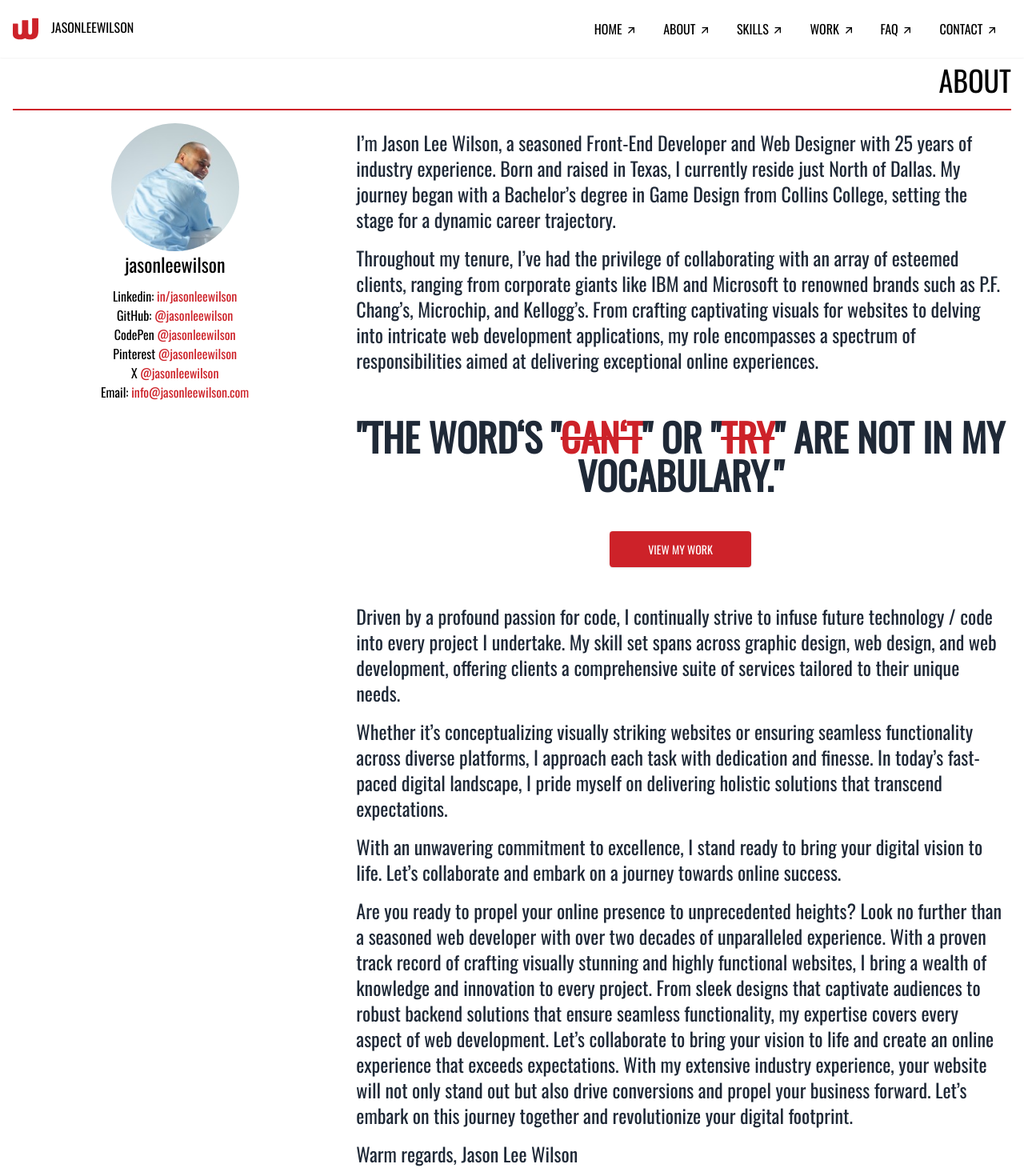
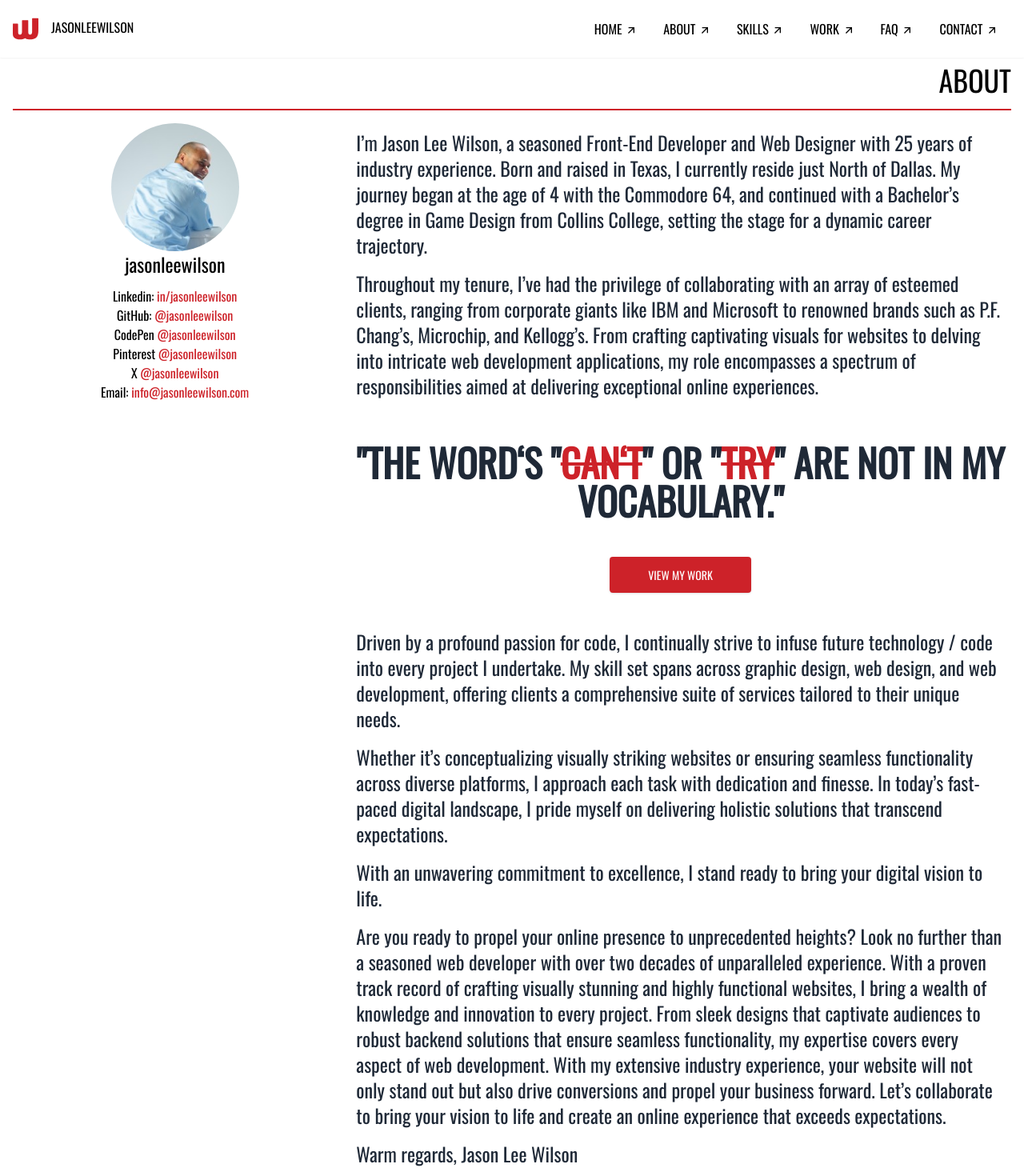
Before and after one commit to jasonleewilson/jasonleewilson, a Next.js app: page /about in a window 1280 px wide. Shown: the top 1470 px of the page at 80% size. Built offline with nearby package versions, Linux system fonts and the light colour scheme.

Commit message:
updated about copy

```diff
--- a/src/app/about/page.tsx
+++ b/src/app/about/page.tsx
@@ -87,8 +87,9 @@ export default function About() {
                   I&rsquo;m Jason Lee Wilson, a seasoned Front-End Developer and
                   Web Designer with 25 years of industry experience. Born and
                   raised in Texas, I currently reside just North of Dallas. My
-                  journey began with a Bachelor&rsquo;s degree in Game Design
-                  from Collins College, setting the stage for a dynamic career
+                  journey began at the age of 4 with the Commodore 64, and
+                  continued with a Bachelor&rsquo;s degree in Game Design from
+                  Collins College, setting the stage for a dynamic career
                   trajectory.
                 </p>
 
@@ -138,8 +139,7 @@ export default function About() {
 
                 <p className='p-2'>
                   With an unwavering commitment to excellence, I stand ready to
-                  bring your digital vision to life. Let&rsquo;s collaborate and
-                  embark on a journey towards online success.
+                  bring your digital vision to life.
                 </p>
 
                 <p className='p-2'>
@@ -151,12 +151,11 @@ export default function About() {
                   innovation to every project. From sleek designs that captivate
                   audiences to robust backend solutions that ensure seamless
                   functionality, my expertise covers every aspect of web
-                  development. Let&rsquo;s collaborate to bring your vision to
-                  life and create an online experience that exceeds
-                  expectations. With my extensive industry experience, your
+                  development. With my extensive industry experience, your
                   website will not only stand out but also drive conversions and
-                  propel your business forward. Let&rsquo;s embark on this
-                  journey together and revolutionize your digital footprint.
+                  propel your business forward. Let&rsquo;s collaborate to bring
+                  your vision to life and create an online experience that
+                  exceeds expectations.
                 </p>
 
                 <p className='p-2'>Warm regards, Jason Lee Wilson</p>
```
